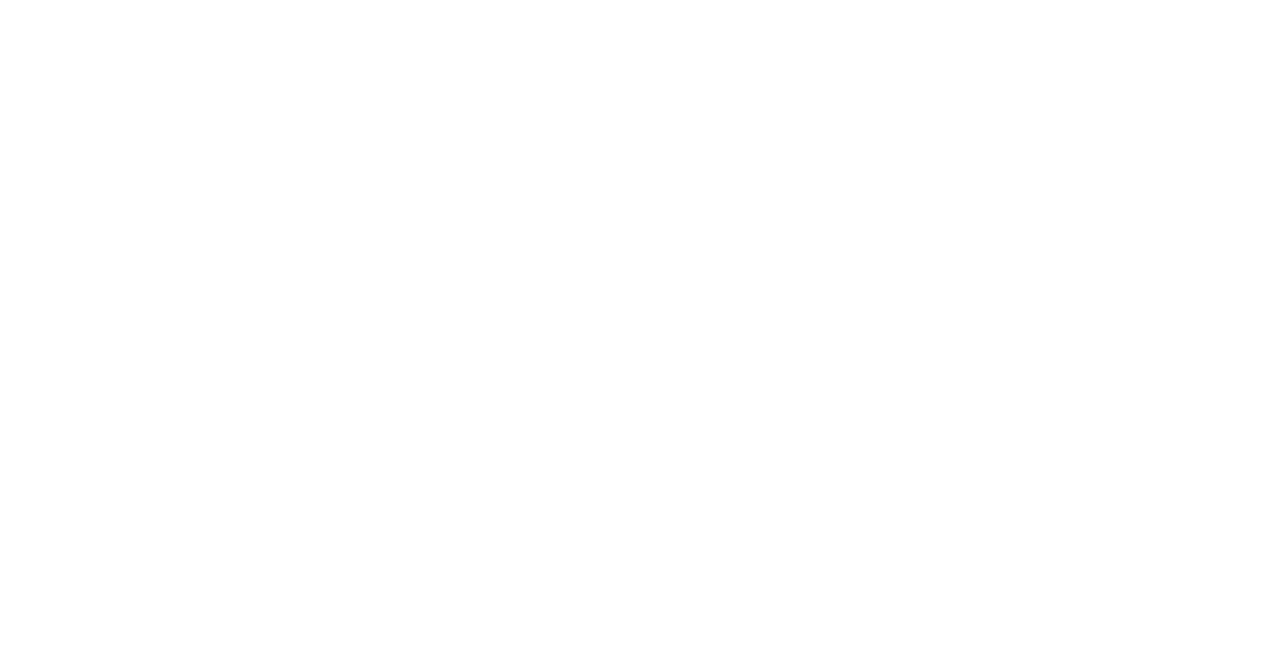
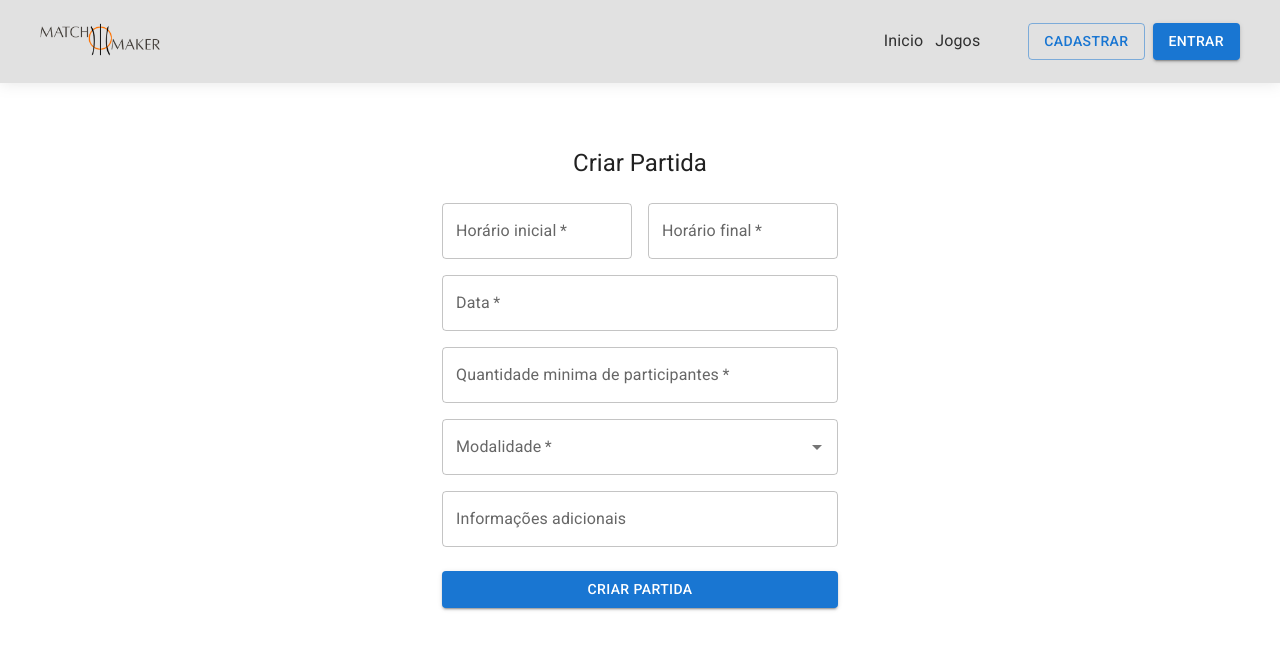
Before and after one commit to tiagojordao/DIM0510-proc-soft-frontend, a React app: page /criar-partida in a window 1280 px wide. Before the commit this address had no page. Shown: the top 650 px of the page. Built offline with nearby package versions, Linux system fonts and the light colour scheme; the HTML template or start-up script is replaced by a standard one.

Commit message:
Create Game page

```diff
--- a/package.json
+++ b/package.json
@@ -15,7 +15,9 @@
     "@fontsource/roboto": "^5.0.4",
     "@mui/icons-material": "^5.13.7",
     "@mui/material": "^5.13.7",
+    "@mui/x-date-pickers": "^6.9.2",
     "axios": "^1.4.0",
+    "dayjs": "^1.11.9",
     "react": "^18.2.0",
     "react-dom": "^18.2.0",
     "react-router-dom": "^6.14.1"
--- a/src/App.jsx
+++ b/src/App.jsx
@@ -5,6 +5,7 @@
 import Games from './pages/Games/Games.jsx';
 import SignIn from './pages/SignIn/SignIn.jsx';
 import SignUp from './pages/SignUp/SignUp.jsx';
+import CreateGame from './pages/CreateGame/CreateGame';
 
 function App() {
   return (
@@ -12,6 +13,7 @@
       <Routes>
         <Route Component={Header} path="/" exact />
         <Route Component={Games} path="/jogos" />
+        <Route Component={CreateGame} path="/criar-partida"/>
         <Route Component={SignIn} path="/entrar" />
         <Route Component={SignUp} path="/cadastrar" />
       </Routes>
--- /dev/null
+++ b/src/pages/CreateGame/CreateGame.jsx
@@ -0,0 +1,181 @@
+import * as React from "react";
+import Avatar from "@mui/material/Avatar";
+import Button from "@mui/material/Button";
+import CssBaseline from "@mui/material/CssBaseline";
+import TextField from "@mui/material/TextField";
+import FormControlLabel from "@mui/material/FormControlLabel";
+import Checkbox from "@mui/material/Checkbox";
+import Link from "@mui/material/Link";
+import Grid from "@mui/material/Grid";
+import Box from "@mui/material/Box";
+import LockOutlinedIcon from "@mui/icons-material/LockOutlined";
+import Typography from "@mui/material/Typography";
+import Container from "@mui/material/Container";
+import { createTheme, ThemeProvider } from "@mui/material/styles";
+
+import LoginPage from "../../components/header/index.jsx";
+
+import { DemoContainer } from "@mui/x-date-pickers/internals/demo";
+import { LocalizationProvider } from "@mui/x-date-pickers/LocalizationProvider";
+import { AdapterDayjs } from "@mui/x-date-pickers/AdapterDayjs";
+import { TimeField } from "@mui/x-date-pickers/TimeField";
+import { DatePicker } from "@mui/x-date-pickers/DatePicker";
+import Autocomplete from "@mui/material/Autocomplete";
+
+function Copyright(props) {
+  return (
+    <Typography
+      variant="body2"
+      color="text.secondary"
+      align="center"
+      {...props}
+    >
+      {"Copyright © "}
+      <Link color="inherit" href="https://mui.com/">
+        Your Website
+      </Link>{" "}
+      {new Date().getFullYear()}
+      {"."}
+    </Typography>
+  );
+}
+
+const modalidades = [
+  { label: "Handebol" },
+  { label: "Futebol" },
+  { label: "Basquete" },
+];
+// TODO remove, this demo shouldn't need to reset the theme.
+
+const defaultTheme = createTheme();
+
+export default function SignUp() {
+  const handleSubmit = (event) => {
+    event.preventDefault();
+    const data = new FormData(event.currentTarget);
+    console.log({
+      email: data.get("email"),
+      password: data.get("password"),
+    });
+  };
+
+  return (
+    <ThemeProvider theme={defaultTheme}>
+      <LoginPage />
+      <Container component="main" maxWidth="xs">
+        <CssBaseline />
+        <Box
+          sx={{
+            marginTop: 8,
+            display: "flex",
+            flexDirection: "column",
+            alignItems: "center",
+          }}
+        >
+          <Typography component="h1" variant="h5">
+            Criar Partida
+          </Typography>
+          <Box
+            component="form"
+            noValidate
+            onSubmit={handleSubmit}
+            sx={{ mt: 3 }}
+          >
+            <Grid
+              container
+              spacing={2}
+              alignContent="center"
+              justifyContent="center"
+            >
+              <Grid item xs={12} sm={6}>
+                <LocalizationProvider dateAdapter={AdapterDayjs}>
+                  <TimeField
+                    label="Horário inicial"
+                    id="horarioInicio"
+                    name="horarioInicio"
+                    format="HH:mm"
+                    required
+                    fullWidth
+                  />
+                </LocalizationProvider>
+              </Grid>
+              <Grid item xs={12} sm={6}>
+                <LocalizationProvider dateAdapter={AdapterDayjs}>
+                  <TimeField
+                    label="Horário final"
+                    id="horarioFim"
+                    name="horarioFim"
+                    format="HH:mm"
+                    required
+                    fullWidth
+                  />
+                </LocalizationProvider>
+              </Grid>
+              <Grid item xs={12} md={12} lg={12}>
+                <LocalizationProvider dateAdapter={AdapterDayjs}>
+                  <DatePicker
+                    label="Data"
+                    id="data"
+                    name="data"
+                    required
+                    inputFormat="dd/MM/yyyy"
+                    slotProps={{
+                      textField: { fullWidth: true, required: true },
+                    }}
+                  />
+                </LocalizationProvider>
+              </Grid>
+              <Grid item xs={12}>
+                <TextField
+                  required
+                  fullWidth
+                  id="quantidade"
+                  label="Quantidade minima de participantes"
+                  type="number"
+                  name="quantidade"
+                  autoComplete="Quantidade minima de participantes"
+                />
+              </Grid>
+
+              <Grid item xs={12}>
+                <Autocomplete
+                  disablePortal
+                  options={modalidades}
+                  renderInput={(params) => (
+                    <TextField
+                      {...params}
+                      label="Modalidade"
+                      id="modalidade"
+                      name="modalidade"
+                      fullWidth
+                      required
+                    />
+                  )}
+                />
+              </Grid>
+
+              <Grid item xs={12}>
+                <TextField
+                  fullWidth
+                  id="detalhes"
+                  label="Informações adicionais"
+                  type="text"
+                  name="detelhes"
+                  autoComplete="Informações adicionais"
+                />
+              </Grid>
+            </Grid>
+            <Button
+              type="submit"
+              fullWidth
+              variant="contained"
+              sx={{ mt: 3, mb: 2 }}
+            >
+              Criar Partida
+            </Button>
+          </Box>
+        </Box>
+      </Container>
+    </ThemeProvider>
+  );
+}
```
Also changed, not shown: 1 other file (tests, documents, lock files or other folders).
